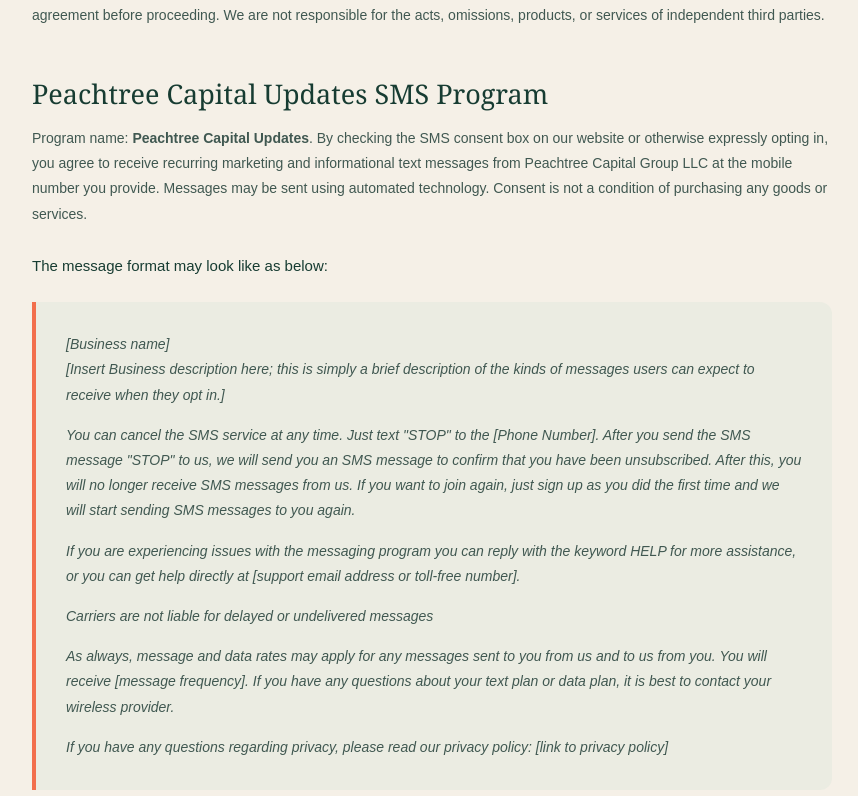
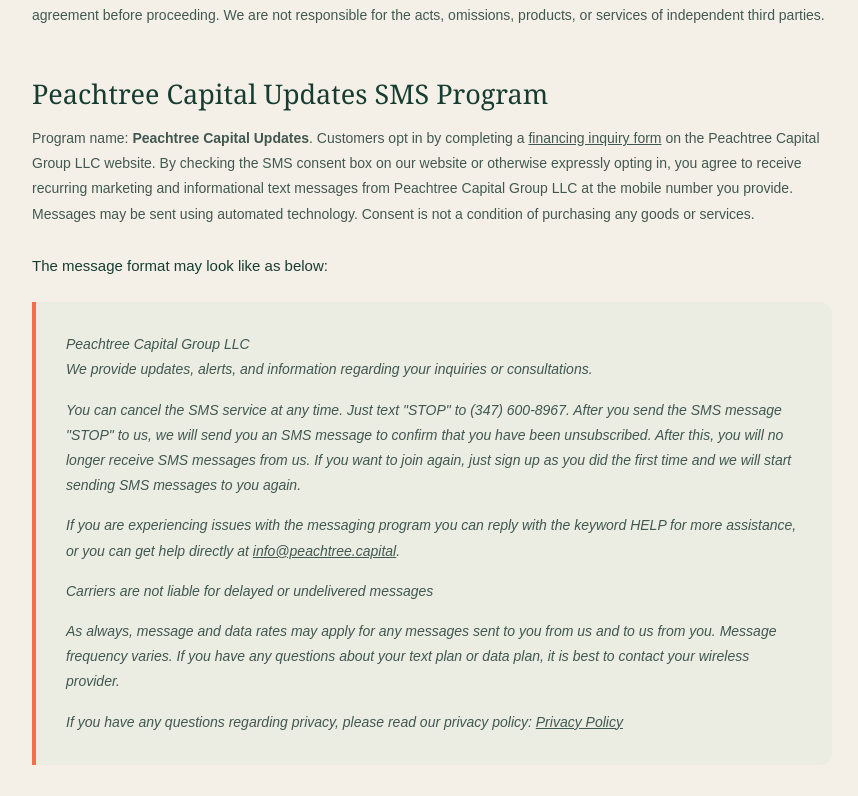
Before and after one commit to abdullahalmamun-dev/Specialistline_website, a Next.js app: page /terms in a window 1280 px wide. Shown: the part 942-1738 px from the top of the page, without its empty margins (208-1066 px from the left). Built offline with nearby package versions, Linux system fonts and the light colour scheme.

Commit message:
Added opt in form

```diff
--- a/app/terms/page.tsx
+++ b/app/terms/page.tsx
@@ -4,7 +4,7 @@ export default function Terms() {
     <h2>Our role</h2><p>Peachtree Capital Group LLC provides financial consulting and may help businesses identify and pursue capital programs offered by independent third parties. Peachtree is not a lender, does not make credit decisions, and does not guarantee approval, funding, rates, or terms. All capital decisions and final agreements are made by the applicable provider and client.</p>
     <h2>Website use</h2><p>You must be at least 18 years old and may use this website only for lawful purposes. Information on this site is general in nature and is not legal, tax, accounting, or investment advice. You should consult qualified professionals before making financial decisions.</p>
     <h2>Requests and third-party providers</h2><p>When you ask us to explore capital options, you authorize us to use the information you provide to evaluate your request. With your authorization, we may introduce you to independent providers. You are responsible for reviewing any provider and agreement before proceeding. We are not responsible for the acts, omissions, products, or services of independent third parties.</p>
-    <h2 id="sms">Peachtree Capital Updates SMS Program</h2><p>Program name: <b>Peachtree Capital Updates</b>. By checking the SMS consent box on our website or otherwise expressly opting in, you agree to receive recurring marketing and informational text messages from Peachtree Capital Group LLC at the mobile number you provide. Messages may be sent using automated technology. Consent is not a condition of purchasing any goods or services.</p>
+    <h2 id="sms">Peachtree Capital Updates SMS Program</h2><p>Program name: <b>Peachtree Capital Updates</b>. Customers opt in by completing a <a href="/#contact"><u>financing inquiry form</u></a> on the Peachtree Capital Group LLC website. By checking the SMS consent box on our website or otherwise expressly opting in, you agree to receive recurring marketing and informational text messages from Peachtree Capital Group LLC at the mobile number you provide. Messages may be sent using automated technology. Consent is not a condition of purchasing any goods or services.</p>
 
     <h3>The message format may look like as below:</h3>
     <blockquote style={{
@@ -17,23 +17,23 @@ export default function Terms() {
       color: 'var(--dark)'
     }}>
       <p style={{ marginBottom: '15px' }}>
-        [Business name]<br/>
-        [Insert Business description here; this is simply a brief description of the kinds of messages users can expect to receive when they opt in.]
+        Peachtree Capital Group LLC<br/>
+        We provide updates, alerts, and information regarding your inquiries or consultations.
       </p>
       <p style={{ marginBottom: '15px' }}>
-        You can cancel the SMS service at any time. Just text "STOP" to the [Phone Number]. After you send the SMS message "STOP" to us, we will send you an SMS message to confirm that you have been unsubscribed. After this, you will no longer receive SMS messages from us. If you want to join again, just sign up as you did the first time and we will start sending SMS messages to you again.
+        You can cancel the SMS service at any time. Just text "STOP" to (347) 600-8967. After you send the SMS message "STOP" to us, we will send you an SMS message to confirm that you have been unsubscribed. After this, you will no longer receive SMS messages from us. If you want to join again, just sign up as you did the first time and we will start sending SMS messages to you again.
       </p>
       <p style={{ marginBottom: '15px' }}>
-        If you are experiencing issues with the messaging program you can reply with the keyword HELP for more assistance, or you can get help directly at [support email address or toll-free number].
+        If you are experiencing issues with the messaging program you can reply with the keyword HELP for more assistance, or you can get help directly at <a href="mailto:info@peachtree.capital"><u>info@peachtree.capital</u></a>.
       </p>
       <p style={{ marginBottom: '15px' }}>
         Carriers are not liable for delayed or undelivered messages
       </p>
       <p style={{ marginBottom: '15px' }}>
-        As always, message and data rates may apply for any messages sent to you from us and to us from you. You will receive [message frequency]. If you have any questions about your text plan or data plan, it is best to contact your wireless provider.
+        As always, message and data rates may apply for any messages sent to you from us and to us from you. Message frequency varies. If you have any questions about your text plan or data plan, it is best to contact your wireless provider.
       </p>
       <p style={{ marginBottom: '0' }}>
-        If you have any questions regarding privacy, please read our privacy policy: [link to privacy policy]
+        If you have any questions regarding privacy, please read our privacy policy: <a href="/privacy"><u>Privacy Policy</u></a>
       </p>
     </blockquote>
 
```
